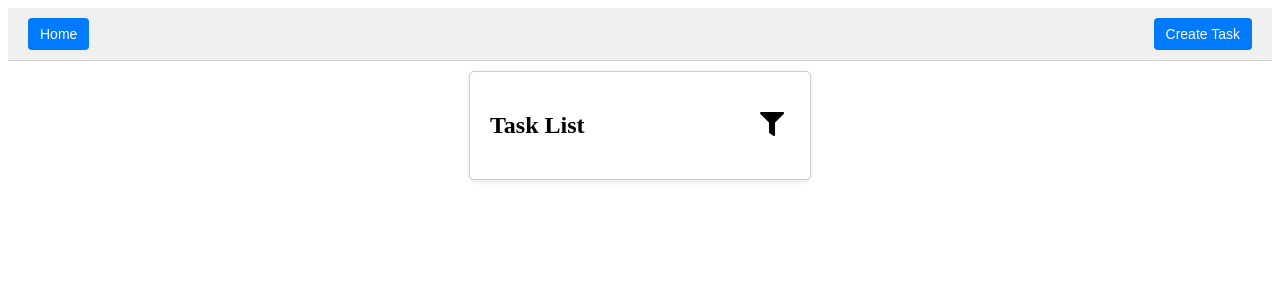
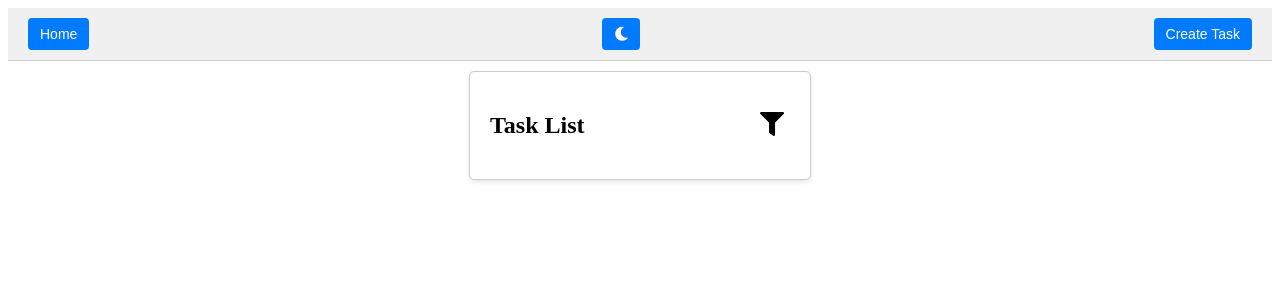
Before and after one commit to bichrr/TaskManager, an Angular app: page / in a window 1280 px wide. Shown: the top 300 px of the page. Built offline with nearby package versions, Linux system fonts and the light colour scheme.

Commit message:
Added DarkMode

```diff
--- a/package.json
+++ b/package.json
@@ -21,6 +21,8 @@
     "@angular/platform-server": "^18.2.0",
     "@angular/router": "^18.2.0",
     "@angular/ssr": "^18.2.11",
+    "angular-calendar": "^0.31.1",
+    "date-fns": "^4.1.0",
     "express": "^4.18.2",
     "rxjs": "~7.8.0",
     "tslib": "^2.3.0",
--- a/src/app/head-bar/head-bar.component.html
+++ b/src/app/head-bar/head-bar.component.html
@@ -1,4 +1,7 @@
 <div class="head-bar">
     <button (click)="goHome()">Home</button>
+    <button (click)="toggleDarkMode()">
+      <i [class]="isDarkMode ? 'fa fa-sun' : 'fa fa-moon'"></i>
+    </button>
     <button (click)="goToCreateTask()">Create Task</button>
   </div>
--- a/src/app/head-bar/head-bar.component.ts
+++ b/src/app/head-bar/head-bar.component.ts
@@ -1,4 +1,4 @@
-import { Component } from '@angular/core';
+import { Component, OnInit } from '@angular/core';
 import { Router } from '@angular/router';
 @Component({
   selector: 'app-head-bar',
@@ -7,9 +7,33 @@ import { Router } from '@angular/router';
   templateUrl: './head-bar.component.html',
   styleUrl: './head-bar.component.css'
 })
-export class HeadBarComponent {
+export class HeadBarComponent implements OnInit {
   constructor(private router: Router) {
   }
+  isDarkMode = false;
+
+  ngOnInit(): void {
+  if (typeof window !== 'undefined' && window.localStorage) {
+    // Safe to use localStorage in the browser
+    const darkMode = localStorage.getItem('darkMode');
+    if (darkMode === 'true') {
+      this.isDarkMode = true;
+    }
+  }
+}
+
+
+  toggleDarkMode(): void {
+    this.isDarkMode = !this.isDarkMode;
+    if (this.isDarkMode) {
+      document.body.classList.add('dark-theme');
+      localStorage.setItem('theme', 'dark');
+    } else {
+      document.body.classList.remove('dark-theme');
+      localStorage.setItem('theme', 'light');
+    }
+  }
+
   goToCreateTask() {
     this.router.navigate(['/create-task']);
   }
--- a/src/app/task-list/task-list.component.css
+++ b/src/app/task-list/task-list.component.css
@@ -4,11 +4,15 @@
   border-radius: 5px;
   width: 300px; /* Adjust width as necessary */
   margin: 10px auto;
-  background-color: #fff; /* Added background color */
+  background-color: var(--bg-color);
+  color: var(--text-color);
   box-shadow: 0 2px 5px rgba(0, 0, 0, 0.1); /* Added shadow for depth */
   position: relative; /* Positioning context for absolute children */
 }
-
+button {
+  background-color: var(--button-bg);
+  color: var(--button-text);
+}
 .header {
   display: flex;
   justify-content: space-between; /* Space between the heading and button */
--- a/src/app/task-list/task-list.component.ts
+++ b/src/app/task-list/task-list.component.ts
@@ -5,6 +5,8 @@ import { TaskService } from '../task.service';
 import { CommonModule } from '@angular/common';
 import { ReactiveFormsModule } from '@angular/forms';
 import { DateFormatPipe } from '../date-format.pipe';
+import { CalendarEvent, CalendarMonthViewDay } from 'angular-calendar';
+import { startOfMonth, endOfMonth } from 'date-fns';
 @Component({
   selector: 'app-task-list',
   standalone: true,
--- a/src/styles.css
+++ b/src/styles.css
@@ -1 +1,34 @@
-/* You can add global styles to this file, and also import other style files */
+/* Default (Light) Theme */
+:root {
+    --bg-color: #ffffff;
+    --text-color: #000000;
+    --button-bg: #f0f0f0;
+    --button-text: #000000;
+  }
+
+  /* Dark Theme */
+  .dark-theme {
+    --bg-color: #181818;
+    --text-color: #ffffff;
+    --button-bg: #333333;
+    --button-text: #ffffff;
+  }
+
+  /* Apply CSS variables to the body */
+  body {
+    background-color: var(--bg-color);
+    color: var(--text-color);
+    transition: background-color 0.3s ease, color 0.3s ease;
+  }
+
+  button {
+    background-color: var(--button-bg);
+    color: var(--button-text);
+    border: none;
+    cursor: pointer;
+  }
+
+  /* Optional: Styles for the button when dark mode is enabled */
+  button:hover {
+    opacity: 0.8;
+  }
```
Also changed, not shown: 1 other file (tests, documents, lock files or other folders).
